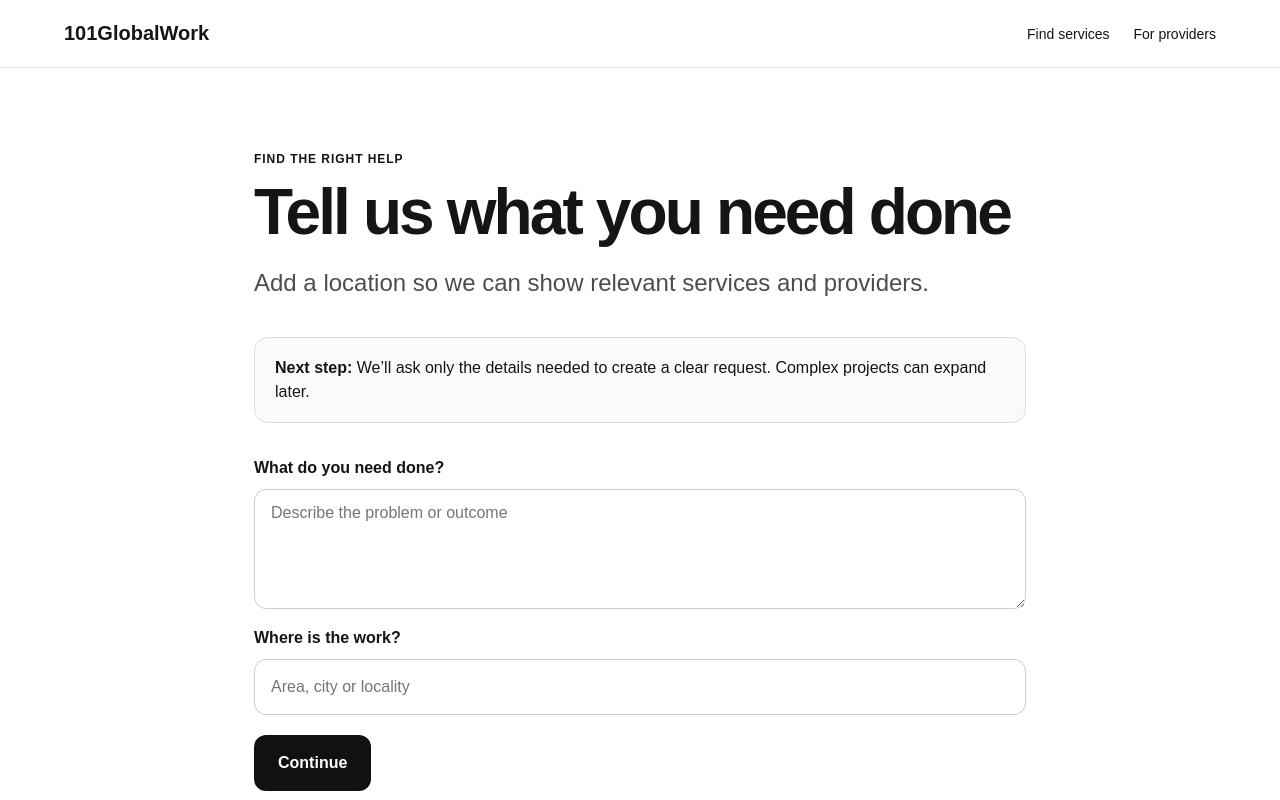
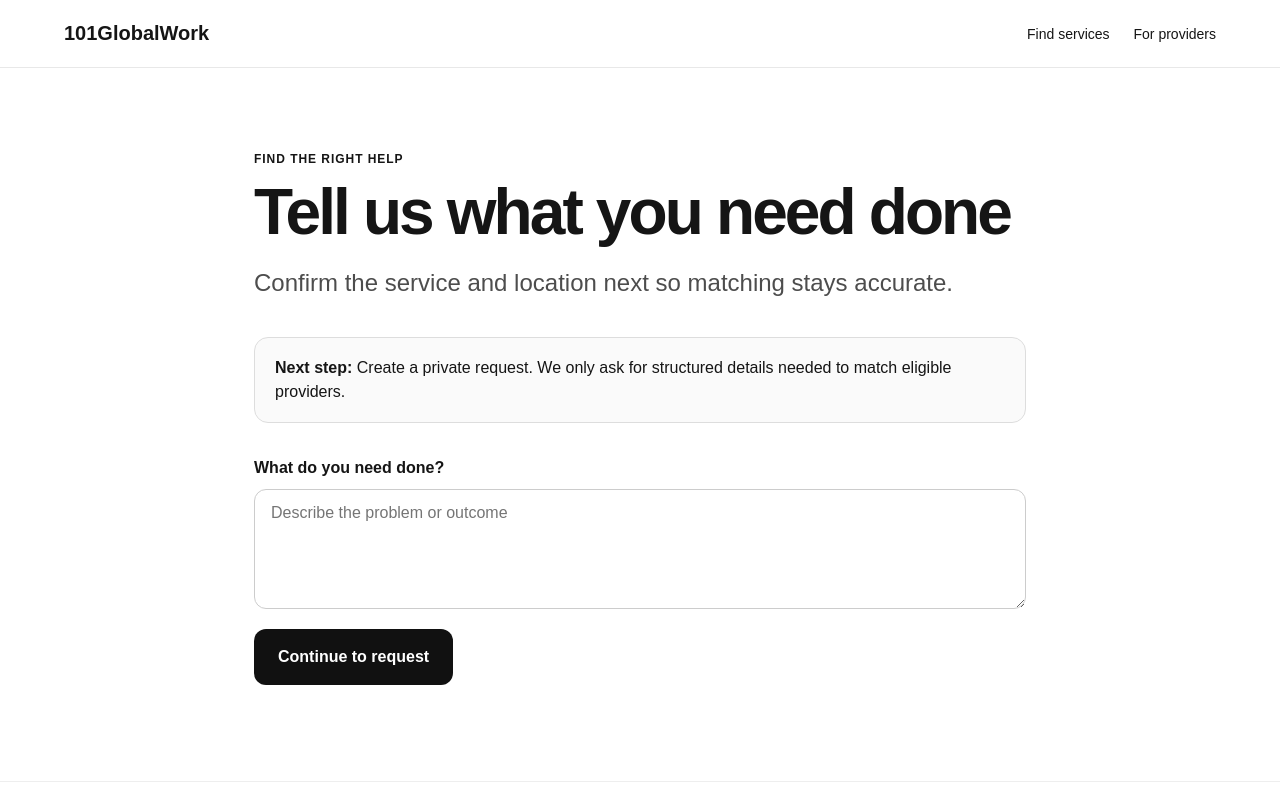
Before and after one commit to labour-marketluxo/101globalwork.com, a Next.js app: page /search in a window 1280 px wide. Shown: the top 800 px of the page. Built offline with nearby package versions, Linux system fonts and the light colour scheme; no server answers.

Commit message:
feat: connect discovery to authenticated request creation

```diff
--- a/app/search/page.tsx
+++ b/app/search/page.tsx
@@ -1,38 +1,23 @@
 import type { Metadata } from 'next';
 
-export const metadata: Metadata = {
-  title: 'Find help',
-  robots: { index: false, follow: true },
-};
+export const metadata: Metadata = { title: 'Find help', robots: { index: false, follow: true } };
 
-type SearchPageProps = {
-  searchParams: Promise<{ q?: string; location?: string }>;
-};
+type SearchPageProps = { searchParams: Promise<{ q?: string; location?: string }> };
 
 export default async function SearchPage({ searchParams }: SearchPageProps) {
   const params = await searchParams;
   const need = params.q?.trim() ?? '';
   const location = params.location?.trim() ?? '';
 
-  return (
-    <section className="content-shell">
-      <p className="eyebrow">Find the right help</p>
-      <h1>{need ? `Help with “${need}”` : 'Tell us what you need done'}</h1>
-      <p className="lede left">
-        {location
-          ? `We’ll use ${location} to narrow eligible services and providers.`
-          : 'Add a location so we can show relevant services and providers.'}
-      </p>
-      <div className="notice">
-        <strong>Next step:</strong> We’ll ask only the details needed to create a clear request. Complex projects can expand later.
-      </div>
-      <form className="stack-form" action="/search" method="get">
-        <label htmlFor="need">What do you need done?</label>
-        <textarea id="need" name="q" required defaultValue={need} rows={4} placeholder="Describe the problem or outcome" />
-        <label htmlFor="location">Where is the work?</label>
-        <input id="location" name="location" defaultValue={location} placeholder="Area, city or locality" />
-        <button type="submit">Continue</button>
-      </form>
-    </section>
-  );
+  return <section className="content-shell">
+    <p className="eyebrow">Find the right help</p>
+    <h1>{need ? `Help with “${need}”` : 'Tell us what you need done'}</h1>
+    <p className="lede left">{location ? `You said the work is around ${location}. Confirm the canonical service and location next so matching stays accurate.` : 'Confirm the service and location next so matching stays accurate.'}</p>
+    <div className="notice"><strong>Next step:</strong> Create a private request. We only ask for structured details needed to match eligible providers.</div>
+    <form className="stack-form" action="/requests/new" method="get">
+      <label htmlFor="need">What do you need done?</label>
+      <textarea id="need" name="q" required defaultValue={need} rows={4} placeholder="Describe the problem or outcome" />
+      <button type="submit">Continue to request</button>
+    </form>
+  </section>;
 }
```
